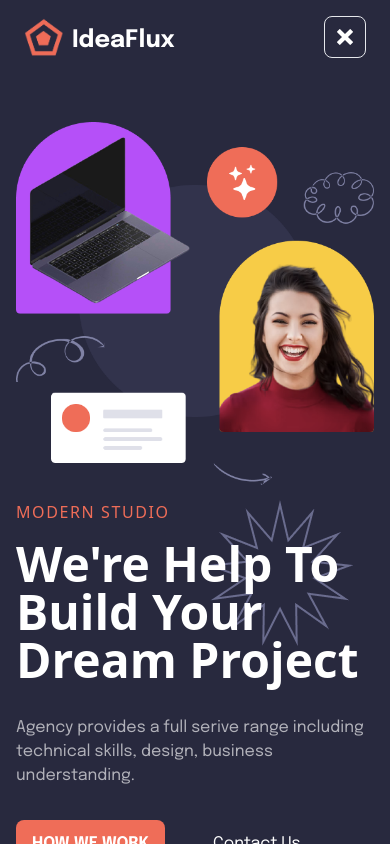
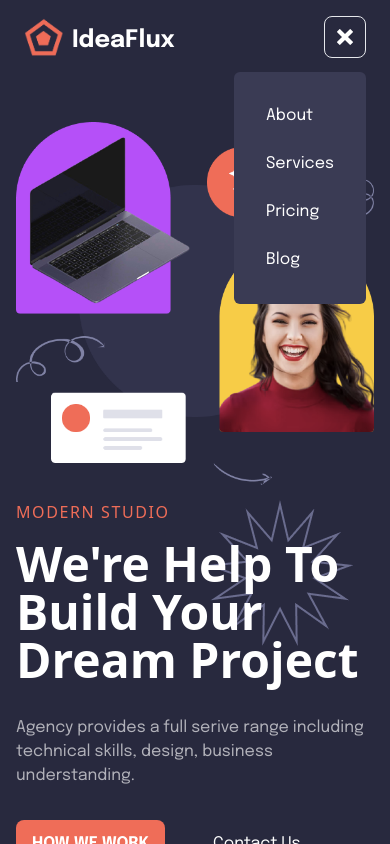
Before and after one commit to shayan-zaheer/portfolio, a React (Vite) app in the folder client/: page / in a window 390 px wide. Both pictures are taken after a click on the button "Toggle menu". Shown: the top 844 px of the page. Built offline with nearby package versions, Linux system fonts and the light colour scheme.

Commit message:
added hamburger

```diff
--- a/client/src/pages/Home.jsx
+++ b/client/src/pages/Home.jsx
@@ -23,12 +23,20 @@ function Home() {
                 </button>
                 <button
                     onClick={() => setIsMenuOpen(!isMenuOpen)}
-                    className="lg:hidden md:flex md:items-end border p-3 rounded-lg transition-all duration-300"
+                    className="lg:hidden md:flex relative md:items-end border p-3 rounded-lg transition-all duration-300"
                     aria-expanded={isMenuOpen}
                     aria-label="Toggle menu"
                 >
                     {isMenuOpen ? <ImCross /> : <GiHamburgerMenu />}
                 </button>
+                {isMenuOpen && (
+                    <ul className="lg:hidden bg-[#3A3B54] flex flex-col text-md gap-y-6 mt-4 p-8 rounded-md absolute top-14 right-6">
+                        <li>About</li>
+                        <li>Services</li>
+                        <li>Pricing</li>
+                        <li>Blog</li>
+                    </ul>
+                )}
             </nav>
             <main className="flex xs:px-4 md:px-20 xs:flex-col-reverse mt-16 lg:flex-row lg:justify-around">
                 <div className="relative">
```
